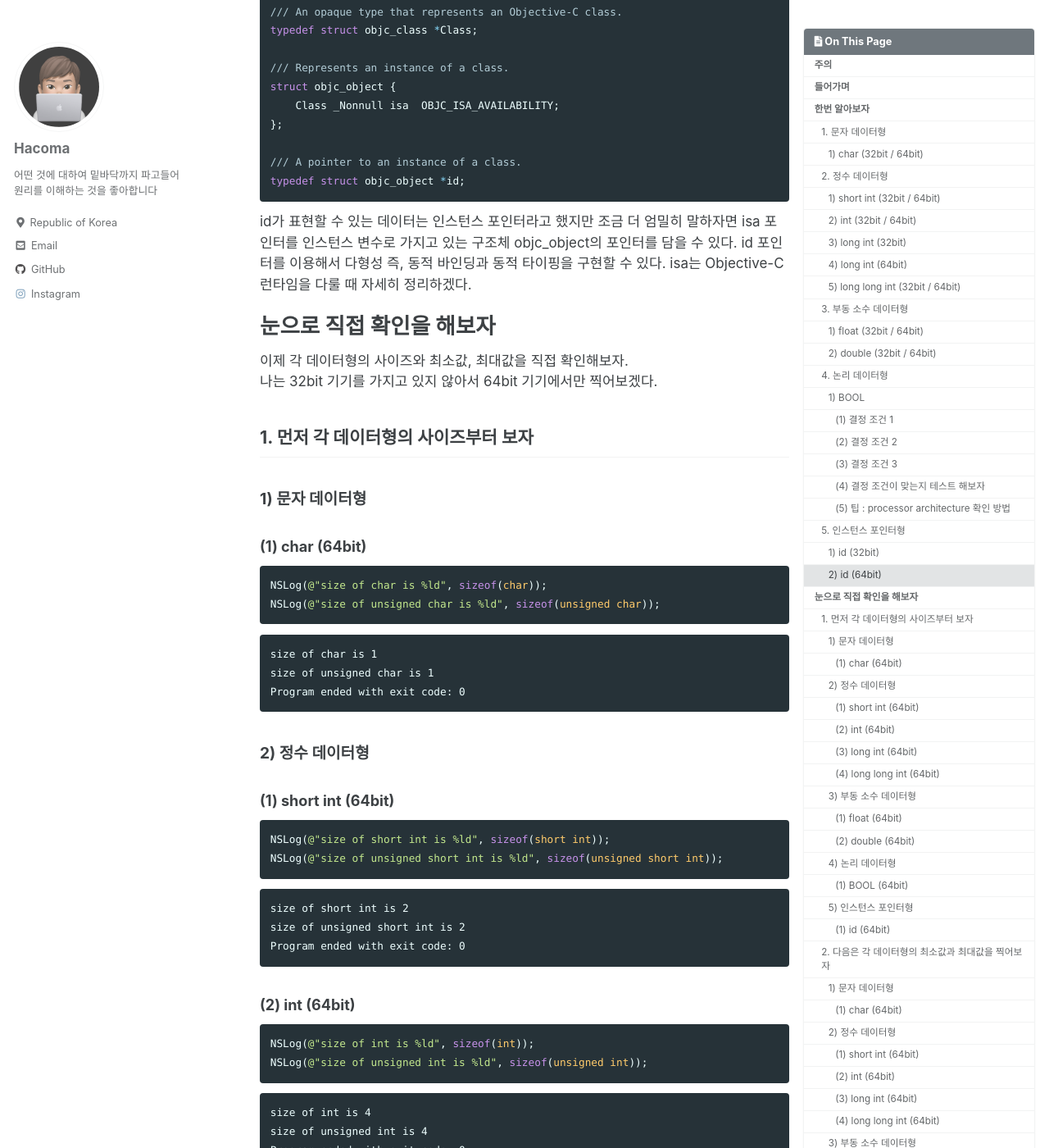
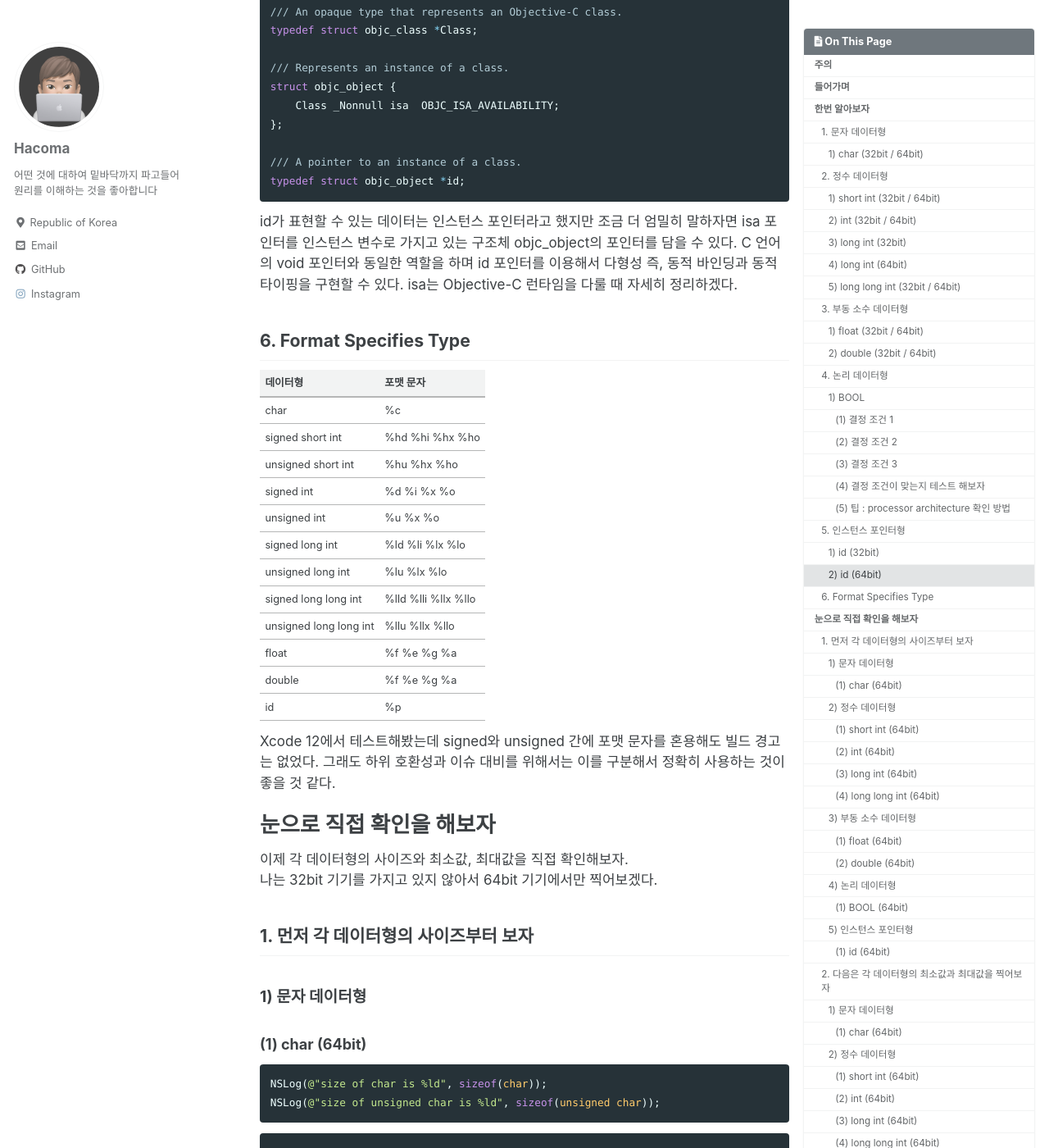
Before and after one commit to hacoma/hacoma.github.io, a Jekyll site: the page built from _posts/development/language/objective-c/2019-11-15-primitive-data-types.md, in a window 1280 px wide and 1400 px high, scrolled down 8381 px. Shown: the whole window at 82% size. Built offline with Jekyll 4.4.1, drawn with Linux system fonts in a browser that asks for light colours; cached includes are drawn as plain includes; comment, search, counter and statistics services are not loaded; some of the changed text lies outside the part shown.

Commit message:
fix: Modify post [Objective-C] 원시 데이터형 - Primitive Data Types

````diff
--- a/_posts/development/language/objective-c/2019-11-15-primitive-data-types.md
+++ b/_posts/development/language/objective-c/2019-11-15-primitive-data-types.md
@@ -31,8 +31,8 @@ Objective-C는 ANSI C의 `strict  superset`으로 ANSI C에서 제공하는 대
 |signed char|1byte|Min : -128<br/>Max : 127|
 |unsigned char|1byte|Min : 0<br/>Max : 255|
 
-{: .notice--warning}
-**참고:** char에 담기는 데이터 자체는 정수이지만 문자 데이터형으로 취급하는 경우가 있어서 정수 데이터형과는 별개로 나눴다. char는 정수 데이터형이라고도 할 수 있다.
+{: .notice--info}
+**참고:** char에 담기는 데이터 자체는 정수이지만 문자 데이터형으로 취급하는 경우가 있어서 정수 데이터형과는 별개로 나눴다. char는 정수 데이터형이자 문자 데이터형이다.
 
 ## 2. 정수 데이터형
 
@@ -328,7 +328,26 @@ typedef struct objc_object *id;
 ```
 
 id가 표현할 수 있는 데이터는 인스턴스 포인터라고 했지만 조금 더 엄밀히 말하자면 isa 포인터를 인스턴스 변수로 가지고 있는 구조체 objc_object의 포인터를 담을 수 있다.
-id 포인터를 이용해서 다형성 즉, 동적 바인딩과 동적 타이핑을 구현할 수 있다. isa는 Objective-C 런타임을 다룰 때 자세히 정리하겠다.
+C 언어의 void 포인터와 동일한 역할을 하며 id 포인터를 이용해서 다형성 즉, 동적 바인딩과 동적 타이핑을 구현할 수 있다. isa는 Objective-C 런타임을 다룰 때 자세히 정리하겠다.
+
+## 6. Format Specifies Type
+
+|데이터형|포맷 문자|
+|---|---|
+|char|%c|
+|signed short int|%hd %hi %hx %ho|
+|unsigned short int|%hu %hx %ho|
+|signed int|%d %i %x %o|
+|unsigned int|%u %x %o|
+|signed long int|%ld %li %lx %lo|
+|unsigned long int|%lu %lx %lo|
+|signed long long int|%lld %lli %llx %llo|
+|unsigned long long int|%llu %llx %llo|
+|float|%f %e %g %a|
+|double|%f %e %g %a|
+|id|%p|
+
+Xcode 12에서 테스트해봤는데 signed와 unsigned 간에 포맷 문자를 혼용해도 빌드 경고는 없었다. 그래도 하위 호환성과 이슈 대비를 위해서는 이를 구분해서 정확히 사용하는 것이 좋을 것 같다.
 
 # 눈으로 직접 확인을 해보자
 
````
Also changed, not shown: other parts of _posts/development/language/objective-c/2019-11-15-primitive-data-types.md (+0 -19 lines).
